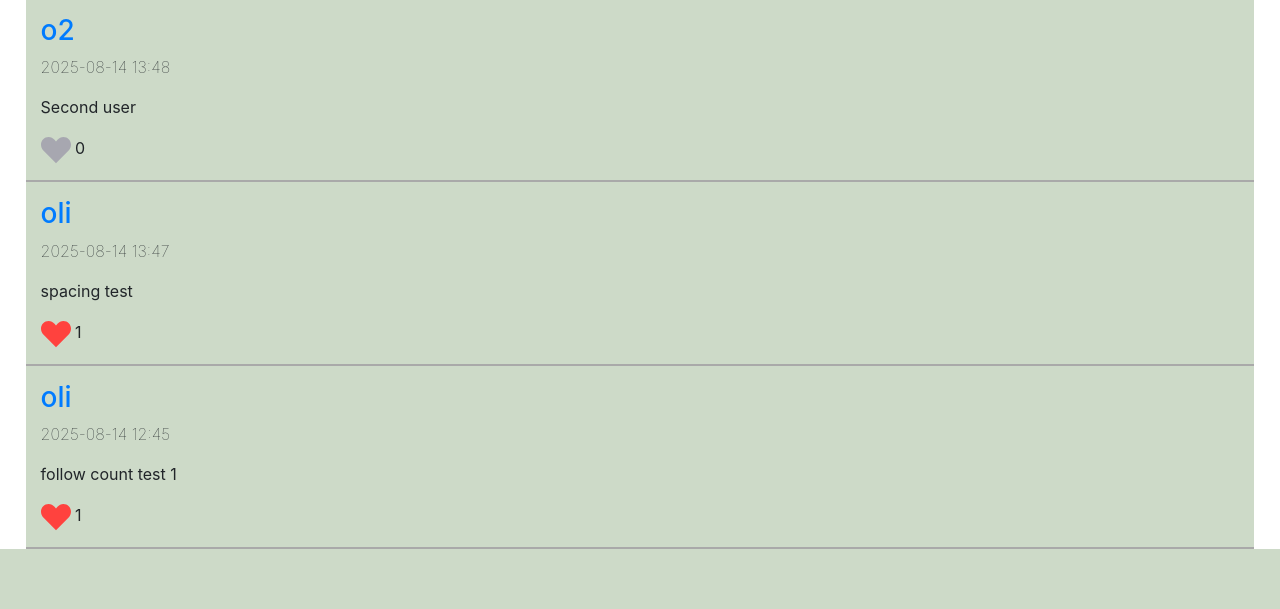
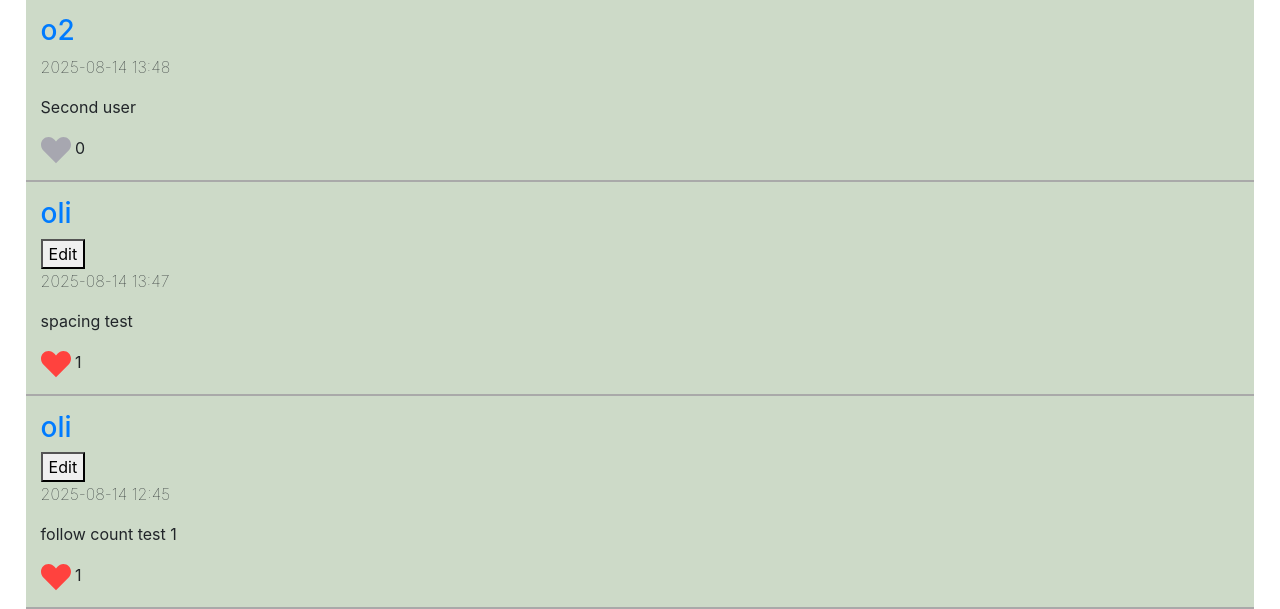
Before and after one commit to Olivier-Denis847/Network-Project-CS50W, a Django app: page / in a window 1280 px wide. Shown: the part 593-1202 px from the top of the page. Before the commit the page ends 1142 px from the top, so only its background shows below. Run offline with Django 3.2, Linux system fonts and the light colour scheme; a user stored in the database is signed in; data comes from the database, SQL or seed files in the repository; some libraries are stand-ins or nearby versions.

Commit message:
Implemented the front end for an edit feature, but it has errors. also bux fixes

```diff
--- a/network/static/network/index.js
+++ b/network/static/network/index.js
@@ -17,20 +17,60 @@ export function view_posts(user = null, follows = false){
             if (post.is_liked){
                 like_type = 'dislike';
             };
+            if (post.is_owner){
+                name_header += '<span><button class="edit_button">Edit</button></span>';
+            }
+            var edit_block = `<div class="edit_block" style="display:none;">
+                <textarea rows="4" cols="50"></textarea>
+                <button class="save_button">Save</button>
+                </div>`;
+            var view_block = `<div class="view_block style="display:block;">${name_header}
+                <p style="font-weight: lighter;">${post.posted}</p>
+                <p>${post.content}</p>
+                <div class = "like_button ${like_type}"><img src="/static/images/heart.svg">
+                <span>${post.likes}</span></div>`;
 
-            element.innerHTML = `${name_header}
-            <p style="font-weight: lighter;">${post.posted}</p>
-            <p>${post.content}</p>
-            <div class = "like_button ${like_type}"><img src="static/images/heart.svg">
-            <span>${post.likes}</span></div>`;
+            element.innerHTML = edit_block + view_block;
 
-            element.querySelector('.like_button').addEventListener('click', () => like_button(element, post));
+            element.querySelector('.like_button').addEventListener('click', () => like_button_event(element, post));
+            if (post.is_owner){
+                element.querySelector('.edit_button').addEventListener('click', () => edit_button_event(element, post));
+            }
             document.querySelector('#post_list').append(element);
         });
     });
 }
 
-export function like_button(element, post){
+export function edit_button_event(element, post){
+    element.querySelector('.view_block').style.display = 'none';
+    var edit_block = element.querySelector('.edit_block');
+    edit_block.style.display = 'block';
+    edit_block.querySelector('textarea').value = post.content;
+
+    edit_block.querySelector('.save_button').addEventListener('click', () => {
+        const new_content = String(edit_block.querySelector('textarea').value);
+        fetch(`/edit_post`, {
+            method : 'PUT',
+            body : JSON.stringify({post_id : post.post_id, content : new_content}),
+            headers : {
+                'X-CSRFToken': CSRF_TOKEN,
+                'Content-Type': 'application/json'
+            }
+        })
+        .then(response => {
+            alert('got to middle');
+            response.json()
+        })
+        .then(result => {
+            console.log(result);
+            post.content = new_content;
+            element.querySelector('.view_block').style.display = 'block';
+            edit_block.style.display = 'none';
+        });
+    });
+}
+
+export function like_button_event(element, post){
     fetch(`/add_like`, {
         method : 'PUT',
         body : JSON.stringify({post_id : post.post_id, is_liked : post.is_liked}),
--- a/network/templates/network/following.html
+++ b/network/templates/network/following.html
@@ -8,6 +8,7 @@
 {% block script %}
 <script>
     const src = "following";
+    const CSRF_TOKEN = '{{ csrf_token }}';
 </script>
 <script type="module">
     import {view_posts} from "/static/network/index.js";
--- a/network/views.py
+++ b/network/views.py
@@ -59,6 +59,24 @@ def add_like(request):
     post.likes.add(request.user)
     return JsonResponse({'message' : 'added like sucessfully'}, status = 201)
 
+def edit_post(request):
+    #Api route
+
+    if request.method != 'PUT':
+        return JsonResponse({'error' : 'Only PUT methods are supported'}, status = 400)
+
+    data = json.loads(request.body)
+    body = data.get('content')
+    if len(body) == 0:
+        return JsonResponse({'error' : 'Post body cannot be empty'}, status = 400)
+
+    post = Post.objects.get(id = data.get('post_id'))
+    if post.creator != request.user:
+        return JsonResponse({'error' : 'You can only edit posts you own'}, status = 401)
+
+    post.content = body
+    post.save()
+    return JsonResponse({'message' : 'post edited sucessfully'}, status = 201)
 
 def create_post(request):
     #Api route
@@ -100,7 +118,8 @@ def list_posts(request):
             'likes' : post.likes.count(),
             'creator_id' : post.creator.id,
             'post_id' : post.id,
-            'is_liked' : post.likes.filter(id = request.user.id).exists()
+            'is_liked' : post.likes.filter(id = request.user.id).exists(),
+            'is_owner' : post.creator.id == request.user.id
         }
         items.append(summary)
     return JsonResponse(items, safe=False)
```
